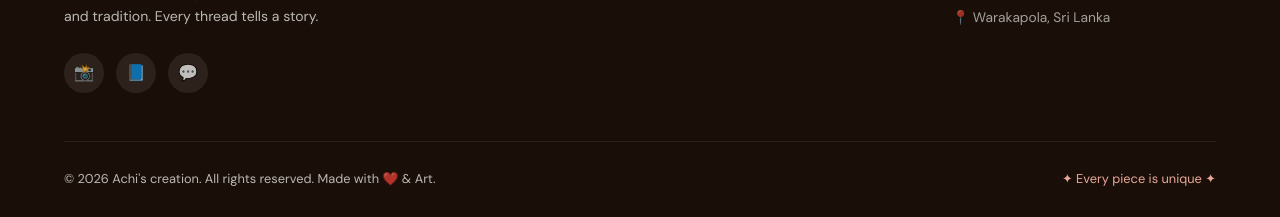
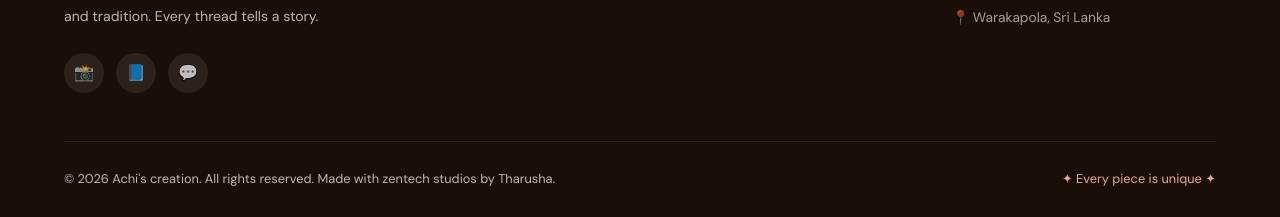
Before and after one commit to tharu14tec-code/achinthastore.github.io, a plain HTML site: page index.html in a window 1280 px wide. Shown: the part 1617-1834 px from the top of the page. Drawn offline with nearby package versions, Linux system fonts and the light colour scheme; no server answers; a web font is replaced by a local one.

Commit message:
Update index.html

```diff
--- a/index.html
+++ b/index.html
@@ -325,7 +325,7 @@
     </div>
   </div>
   <div class="footer-bottom">
-    <span>© 2026 Achi's creation. All rights reserved. Made with ❤️ & Art.</span>
+    <span>© 2026 Achi's creation. All rights reserved. Made with  zentech studios by Tharusha.</span>
     <span style="color:var(--rose);">✦ Every piece is unique ✦</span>
   </div>
 </footer>
```
